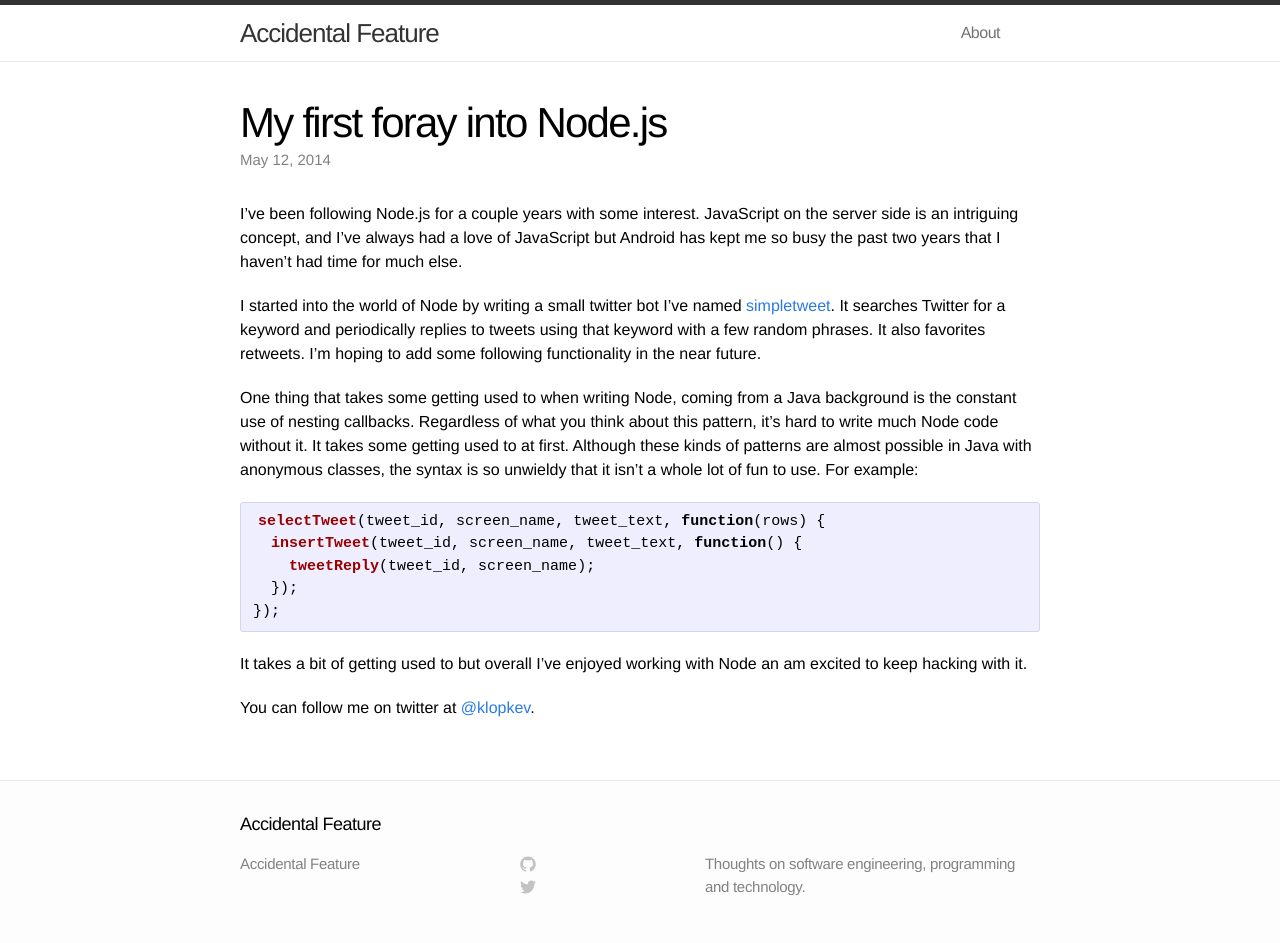
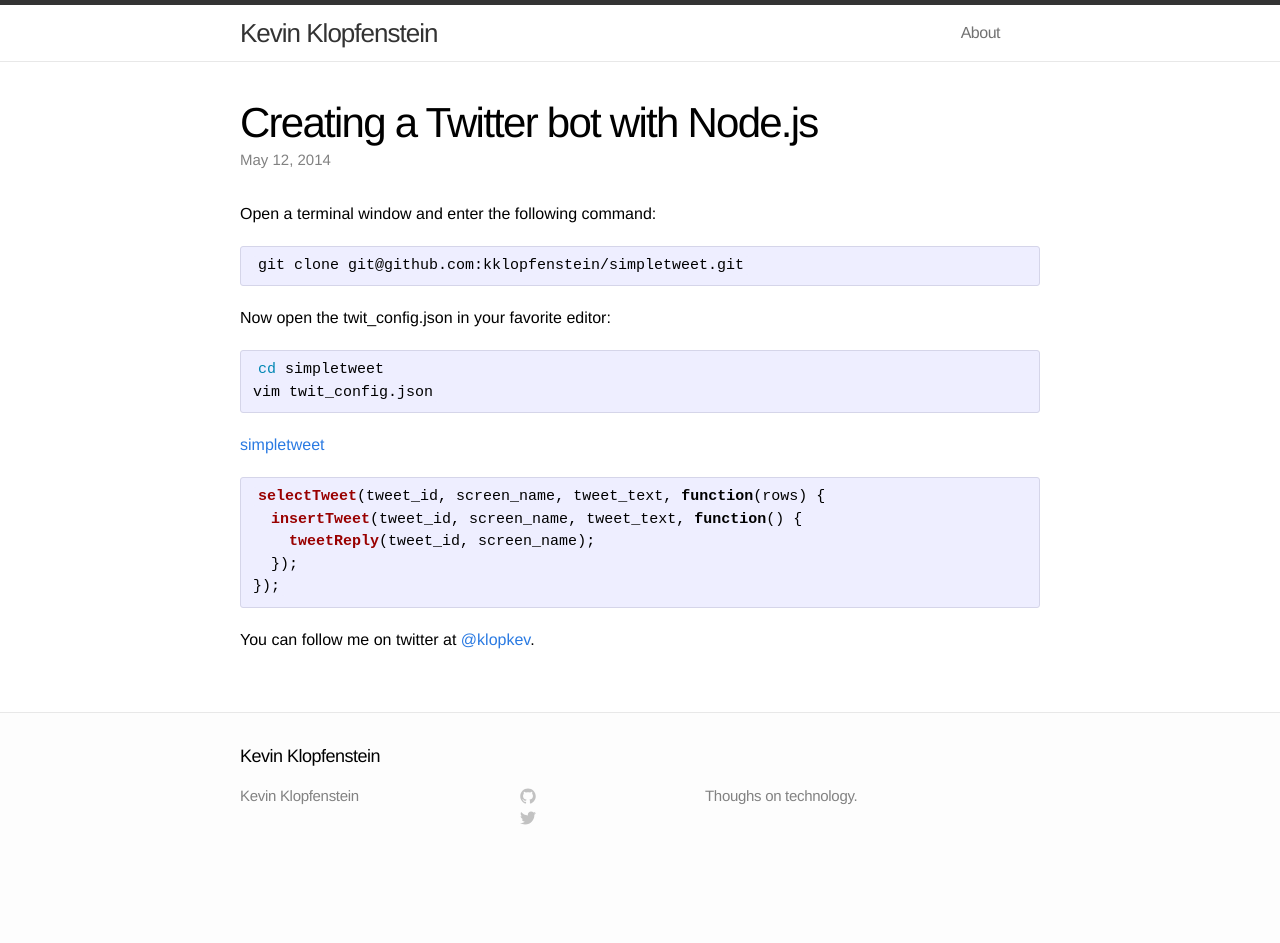
Before and after one commit to kklopfenstein/kklopfenstein.github.io, a Jekyll site: the page built from _posts/2014-05-12-simple-tweet-and-node-js.markdown, in a window 1280 px wide. Built offline with Jekyll 4.4.1, drawn with Linux system fonts in a browser that asks for light colours; after the commit the page ends 900 px from its top, so only the background shows below that.

Commit message:
editing node.js post

```diff
--- a/_config.yml
+++ b/_config.yml
@@ -1,6 +1,6 @@
 # Site settings
-title: Accidental Feature
-description: "Thoughts on software engineering, programming and technology."
+title: Kevin Klopfenstein
+description: "Thoughs on technology."
 baseurl: ""
 url: "http://kklopfenstien.github.io/"
 
--- a/_posts/2014-05-12-simple-tweet-and-node-js.markdown
+++ b/_posts/2014-05-12-simple-tweet-and-node-js.markdown
@@ -1,15 +1,24 @@
 ---
 layout: post
-title:  "My first foray into Node.js"
+title:  "Creating a Twitter bot with Node.js"
 date:   2014-05-12 09:50:00
 categories: node.js twitter
 ---
 
-I've been following Node.js for a couple years with some interest. JavaScript on the server side is an intriguing concept, and I've always had a love of JavaScript but Android has kept me so busy the past two years that I haven't had time for much else.
+Open a terminal window and enter the following command:
 
-I started into the world of Node by writing a small twitter bot I've named [simpletweet][simple]. It searches Twitter for a keyword and periodically replies to tweets using that keyword with a few random phrases. It also favorites retweets. I'm hoping to add some following functionality in the near future.
+{% highlight bash %}
+git clone git@github.com:kklopfenstein/simpletweet.git
+{% endhighlight %}
 
-One thing that takes some getting used to when writing Node, coming from a Java background is the constant use of nesting callbacks. Regardless of what you think about this pattern, it's hard to write much Node code without it. It takes some getting used to at first. Although these kinds of patterns are almost possible in Java with anonymous classes, the syntax is so unwieldy that it isn't a whole lot of fun to use. For example:
+Now open the twit_config.json in your favorite editor:
+
+{% highlight bash %}
+cd simpletweet
+vim twit_config.json
+{% endhighlight %}
+
+[simpletweet][simple]
 
 {% highlight javascript %}
 
@@ -21,7 +30,6 @@ selectTweet(tweet_id, screen_name, tweet_text, function(rows) {
 
 {% endhighlight %}
 
-It takes a bit of getting used to but overall I've enjoyed working with Node an am excited to keep hacking with it.
 
 You can follow me on twitter at [@klopkev][klopkev].
 
```
